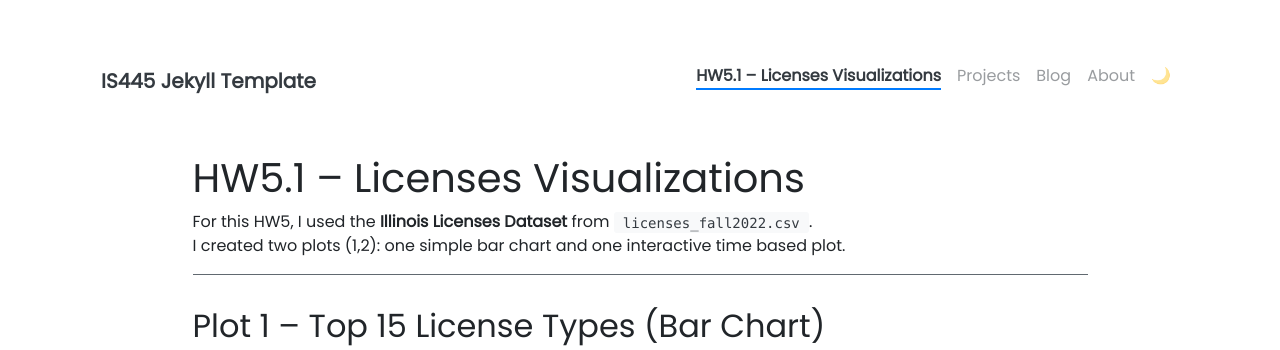
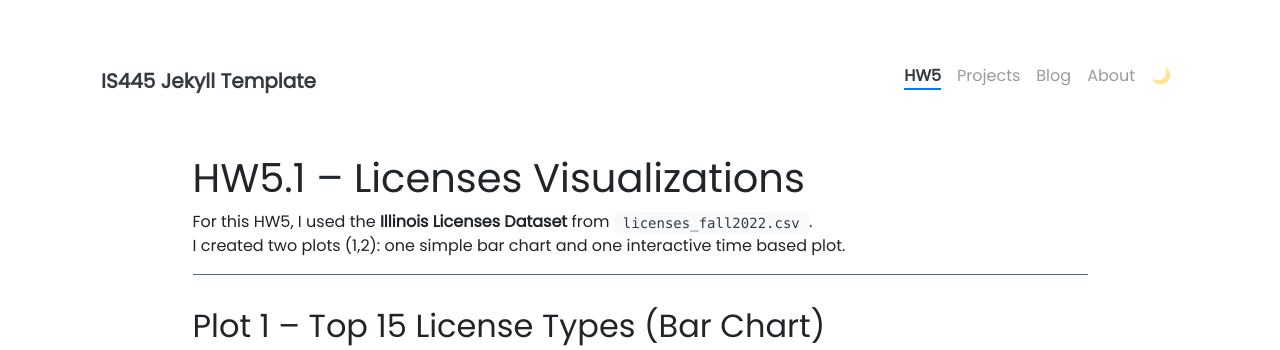
Before and after one commit to jinujung1021/jinujung1021.github.io, a Jekyll site: the page built from hw5-1/index.md, in a window 1280 px wide and 900 px high, cut to the strip 0-350 px from the top of the window. Built offline with Jekyll 4.4.1, drawn with Linux system fonts in a browser that asks for light colours; nearby versions of some CDN libraries.

```diff
--- a/hw5-1/index.md
+++ b/hw5-1/index.md
@@ -1,6 +1,6 @@
 ---
 layout: page
-title: "HW5.1 – Licenses Visualizations"
+title: "HW5"
 permalink: /hw5-1/
 ---
 
```
